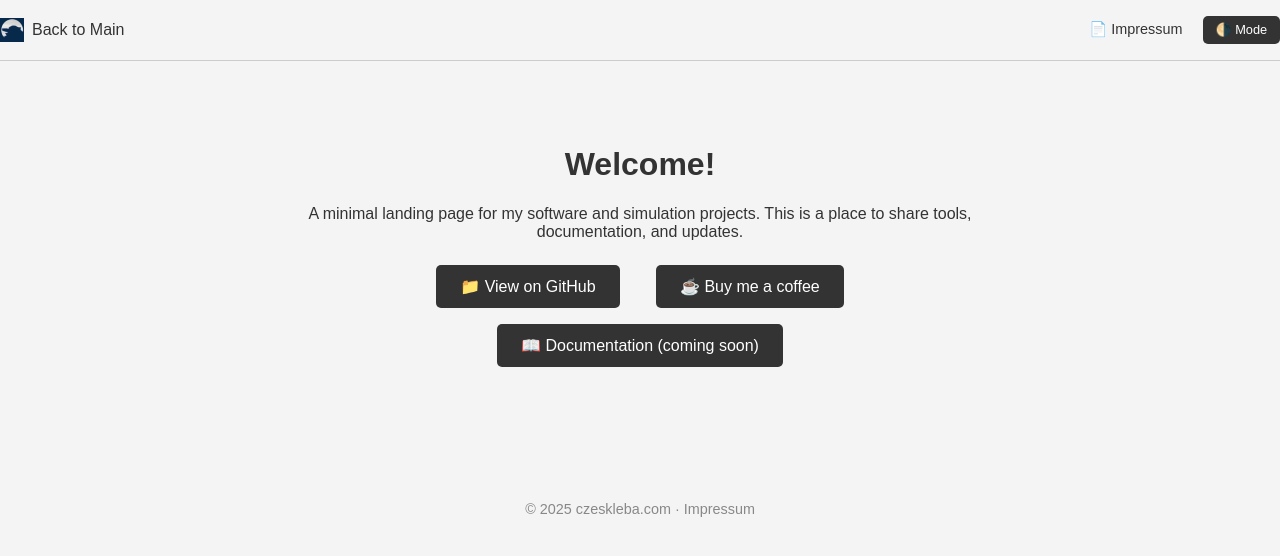
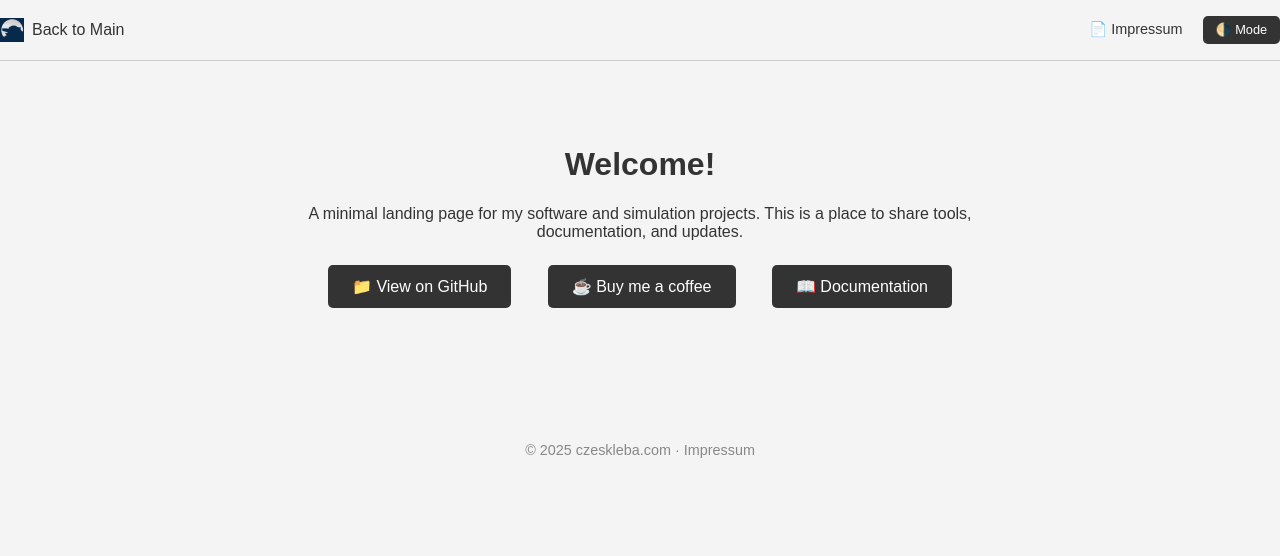
Before and after one commit to DenisCzeskleba/czeskleba.github.io, a Jekyll site: the page built from index.md, in a window 1280 px wide. Shown: the top 556 px of the page. Built offline with Jekyll 4.4.1, drawn with Linux system fonts in a browser that asks for light colours.

Commit message:
Update index.md

```diff
--- a/index.md
+++ b/index.md
@@ -10,5 +10,5 @@ A minimal landing page for my software and simulation projects. This is a place
 <div class="links">
   <a href="https://github.com/DenisCzeskleba/WeldCraft" target="_blank">📁 View on GitHub</a>
   <a href="https://www.buymeacoffee.com/denisczeskleba" target="_blank">☕ Buy me a coffee</a>
-  <a href="#docs">📖 Documentation (coming soon)</a>
+  <a href="/docs/">📖 Documentation</a>
 </div>
```
